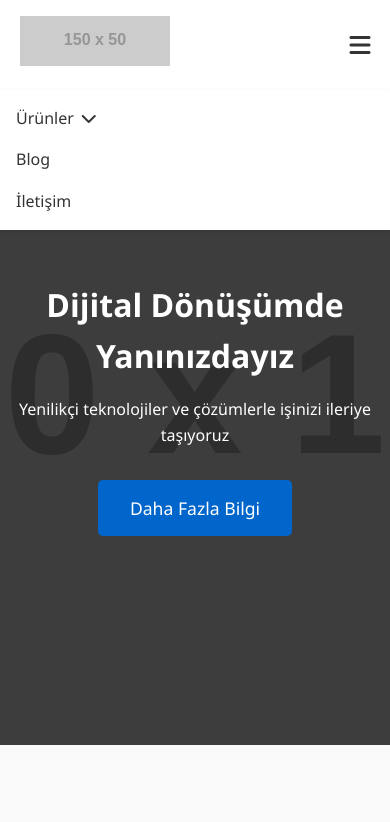
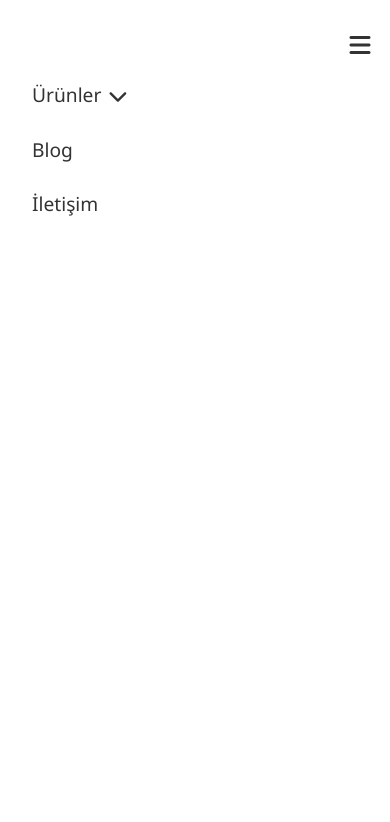
Before and after one commit to mustafa44msi/netas, a plain HTML site: page index.html in a window 390 px wide. Both pictures are taken after a click on the element 360 px from the left and 44 px from the top of the page. Shown: the top 822 px of the page. Drawn offline with Linux system fonts and the light colour scheme; placeholder pictures from the web are drawn by us.

Commit message:
mobile hamburger menu fix

```diff
--- a/script.js
+++ b/script.js
@@ -1,17 +1,37 @@
 // Sayfa yüklendiğinde çalışacak kodlar
 document.addEventListener('DOMContentLoaded', function() {
-    // Dropdown menü için tıklama olayı
+    // Menü toggle işlevi
+    const menuToggle = document.querySelector('.menu-toggle');
+    const navLinks = document.querySelector('.nav-links');
     const dropdowns = document.querySelectorAll('.dropdown');
 
+    if (menuToggle && navLinks) {
+        menuToggle.addEventListener('click', function(e) {
+            e.stopPropagation();
+            navLinks.classList.toggle('active');
+        });
+    }
+
+    // Dropdown menüler için mobil tıklama işlevi
     dropdowns.forEach(dropdown => {
         const link = dropdown.querySelector('a');
-        const menu = dropdown.querySelector('.dropdown-menu');
+        if (link) {
+            link.addEventListener('click', function(e) {
+                if (window.innerWidth <= 768) {
+                    e.preventDefault();
+                    e.stopPropagation();
+                    dropdown.classList.toggle('active');
+                }
+            });
+        }
+    });
 
-        // Mobil cihazlar için tıklama ile açılma
-        if (window.innerWidth <= 768) {
-            link.addEventListener('click', (e) => {
-                e.preventDefault();
-                menu.style.display = menu.style.display === 'block' ? 'none' : 'block';
+    // Sayfa dışına tıklandığında menüyü kapat
+    document.addEventListener('click', function(e) {
+        if (!e.target.closest('.navbar') && navLinks) {
+            navLinks.classList.remove('active');
+            dropdowns.forEach(dropdown => {
+                dropdown.classList.remove('active');
             });
         }
     });
@@ -44,6 +64,7 @@ document.addEventListener('DOMContentLoaded', function() {
     let lastScroll = 0;
     const header = document.querySelector('header');
 
+    if (header) {
         window.addEventListener('scroll', () => {
             const currentScroll = window.pageYOffset;
 
@@ -53,43 +74,13 @@ document.addEventListener('DOMContentLoaded', function() {
             }
 
             if (currentScroll > lastScroll && !header.classList.contains('scroll-down')) {
-            // Aşağı scroll
                 header.classList.remove('scroll-up');
                 header.classList.add('scroll-down');
             } else if (currentScroll < lastScroll && header.classList.contains('scroll-down')) {
-            // Yukarı scroll
                 header.classList.remove('scroll-down');
                 header.classList.add('scroll-up');
             }
             lastScroll = currentScroll;
         });
-
-    const menuToggle = document.querySelector('.menu-toggle');
-    const navLinks = document.querySelector('.nav-links');
-
-    // Menü toggle işlevi
-    menuToggle.addEventListener('click', function() {
-        navLinks.classList.toggle('active');
-    });
-
-    // Dropdown menüler için mobil tıklama işlevi
-    dropdowns.forEach(dropdown => {
-        const link = dropdown.querySelector('a');
-        link.addEventListener('click', function(e) {
-            if (window.innerWidth <= 768) {
-                e.preventDefault();
-                dropdown.classList.toggle('active');
     }
 });
-    });
-
-    // Sayfa dışına tıklandığında menüyü kapat
-    document.addEventListener('click', function(e) {
-        if (!e.target.closest('.navbar')) {
-            navLinks.classList.remove('active');
-            dropdowns.forEach(dropdown => {
-                dropdown.classList.remove('active');
-            });
-        }
-    });
-});
--- a/style.css
+++ b/style.css
@@ -35,12 +35,15 @@ header {
     font-size: 1.5rem;
     cursor: pointer;
     color: #333;
+    z-index: 1001;
 }
 
 .nav-links {
     display: flex;
     list-style: none;
     gap: 2rem;
+    margin: 0;
+    padding: 0;
 }
 
 .nav-links a {
@@ -336,15 +339,16 @@ footer {
 
     .nav-links {
         display: none;
-        position: absolute;
-        top: 100%;
+        position: fixed;
+        top: 0;
         left: 0;
         width: 100%;
+        height: 100vh;
         background: white;
-        padding: 1rem;
+        padding: 5rem 2rem 2rem;
         flex-direction: column;
-        gap: 1rem;
-        box-shadow: 0 2px 5px rgba(0,0,0,0.1);
+        gap: 1.5rem;
+        z-index: 1000;
     }
 
     .nav-links.active {
@@ -359,10 +363,19 @@ footer {
         box-shadow: none;
         padding-left: 1rem;
         display: none;
+        margin-top: 0.5rem;
     }
 
     .dropdown.active .dropdown-menu {
         display: block;
+    }
+
+    .nav-links a {
+        font-size: 1.2rem;
+    }
+
+    .dropdown-menu a {
+        font-size: 1.1rem;
     }
 
     .hero h1 {
```
Lines whose indentation alone changed are shown as unchanged.
